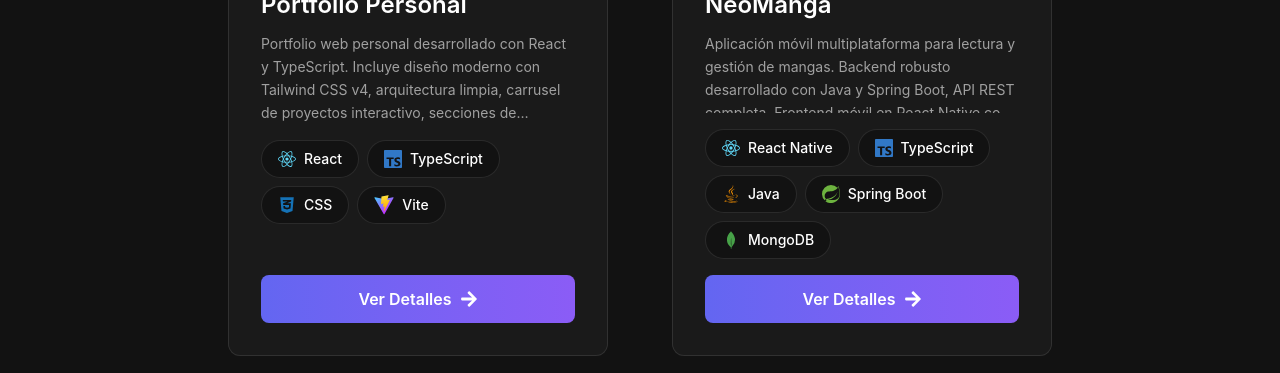
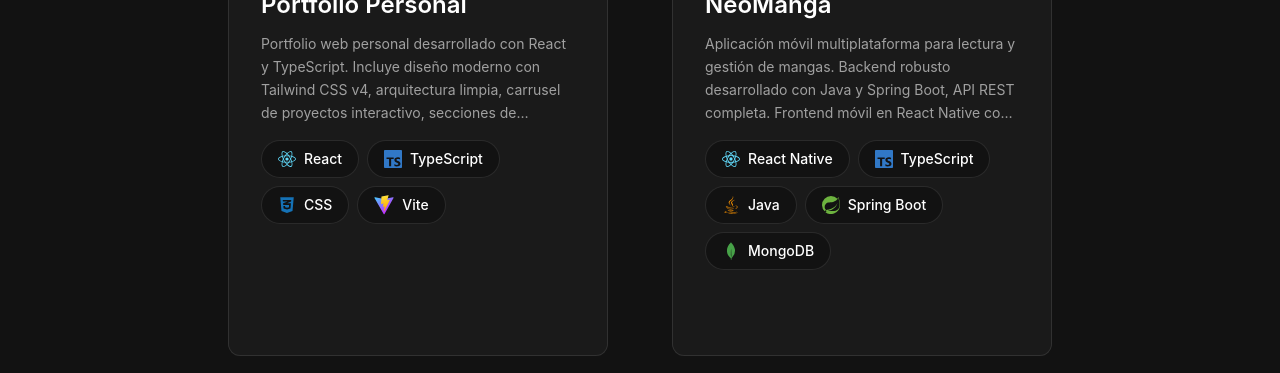
Before and after one commit to jesusfvb/portfolio, a React (Vite) app: page / in a window 1280 px wide. Shown: the part 1940-2313 px from the top of the page. Built offline with nearby package versions, Linux system fonts and the light colour scheme.

Commit message:
refactor(projects): Enhance ProjectCard interaction by preventing modal opening on clicks from interactive elements and simplify ProjectCardContent by removing the view details button

```diff
--- a/src/presentation/components/sections/projects/components/ProjectCard.tsx
+++ b/src/presentation/components/sections/projects/components/ProjectCard.tsx
@@ -23,7 +23,17 @@ const ProjectCard = ({
       } px-4`}
     >
       <div
-        className={`bg-[#1a1a1a] rounded-xl overflow-hidden border border-[rgba(255,255,255,0.1)] transition-all duration-300 hover:-translate-y-1 hover:shadow-[0_20px_40px_rgba(0,0,0,0.3)] group flex flex-col h-[600px] ${
+        onClick={(e) => {
+          // Verificar si el click viene de un elemento interactivo
+          const target = e.target as HTMLElement;
+          const clickedElement = target.closest('a, button, [data-no-card-click]');
+
+          // Solo abrir el modal si no se hizo click en un elemento interactivo
+          if (!clickedElement) {
+            onViewDetails(project);
+          }
+        }}
+        className={`bg-[#1a1a1a] rounded-xl overflow-hidden border border-[rgba(255,255,255,0.1)] transition-all duration-300 hover:-translate-y-1 hover:shadow-[0_20px_40px_rgba(0,0,0,0.3)] group flex flex-col h-[600px] cursor-pointer ${
           shouldCenter ? "w-full" : "w-full md:w-[400px] lg:w-[380px]"
         }`}
       >
@@ -31,7 +41,7 @@ const ProjectCard = ({
           <ProjectBanner project={project} />
           <ProjectOverlay project={project} />
         </div>
-        <ProjectCardContent project={project} onViewDetails={onViewDetails} />
+        <ProjectCardContent project={project} />
       </div>
     </div>
   );
--- a/src/presentation/components/sections/projects/components/ProjectCardContent.tsx
+++ b/src/presentation/components/sections/projects/components/ProjectCardContent.tsx
@@ -1,16 +1,11 @@
 import type { Project } from "@/domain/interfaces";
 import ProjectTechStack from "./ProjectTechStack";
-import { ArrowRightIcon } from "@/presentation/components/shared/icons";
 
 interface ProjectCardContentProps {
   project: Project;
-  onViewDetails: (project: Project) => void;
 }
 
-const ProjectCardContent = ({
-  project,
-  onViewDetails,
-}: ProjectCardContentProps) => {
+const ProjectCardContent = ({ project }: ProjectCardContentProps) => {
   return (
     <div className="p-8 flex flex-col grow min-h-0">
       <h3 className="text-2xl font-semibold mb-3 text-white">
@@ -20,16 +15,6 @@ const ProjectCardContent = ({
         {project.description}
       </p>
       <ProjectTechStack technologies={project.technologies} />
-      <button
-        onClick={(e) => {
-          e.stopPropagation();
-          onViewDetails(project);
-        }}
-        className="mt-auto w-full px-6 py-3 bg-gradient-to-r from-[#6366f1] to-[#8b5cf6] text-white rounded-lg font-semibold transition-all duration-300 hover:-translate-y-0.5 hover:shadow-[0_10px_30px_rgba(99,102,241,0.4)] flex items-center justify-center gap-2 group"
-      >
-        <span className="text-white group-hover:text-white">Ver Detalles</span>
-        <ArrowRightIcon size={18} className="text-white" />
-      </button>
     </div>
   );
 };
--- a/src/presentation/components/sections/projects/components/ProjectOverlay.tsx
+++ b/src/presentation/components/sections/projects/components/ProjectOverlay.tsx
@@ -1,5 +1,8 @@
 import type { Project } from "@/domain/interfaces";
-import { ExternalLinkIcon, GitHubIcon } from "@/presentation/components/shared/icons";
+import {
+  ExternalLinkIcon,
+  GitHubIcon,
+} from "@/presentation/components/shared/icons";
 
 interface ProjectOverlayProps {
   project: Project;
--- a/src/presentation/components/sections/projects/components/ProjectTechStack.tsx
+++ b/src/presentation/components/sections/projects/components/ProjectTechStack.tsx
@@ -13,19 +13,27 @@ const ProjectTechStack = ({ technologies }: ProjectTechStackProps) => {
         const techInfo = getTechInfo(tech);
         if (techInfo) {
           return (
-            <SkillBadge
+            <span
               key={index}
-              icon={techInfo.icon}
-              displayName={techInfo.displayName}
-              url={techInfo.url}
-            />
+              onClick={(e) => e.stopPropagation()}
+              className="inline-block"
+              data-no-card-click
+            >
+              <SkillBadge
+                icon={techInfo.icon}
+                displayName={techInfo.displayName}
+                url={techInfo.url}
+              />
+            </span>
           );
         }
         // Fallback si no se encuentra la tecnología en las skills
         return (
           <span
             key={index}
+            onClick={(e) => e.stopPropagation()}
             className="px-3.5 py-1.5 bg-[#121212] border border-[rgba(255,255,255,0.1)] rounded-full text-sm text-[#a0a0a0] transition-all duration-300 hover:bg-gradient-to-r hover:from-[#6366f1] hover:to-[#8b5cf6] hover:text-white hover:border-transparent flex items-center gap-2"
+            data-no-card-click
           >
             <span>{tech}</span>
           </span>
```
